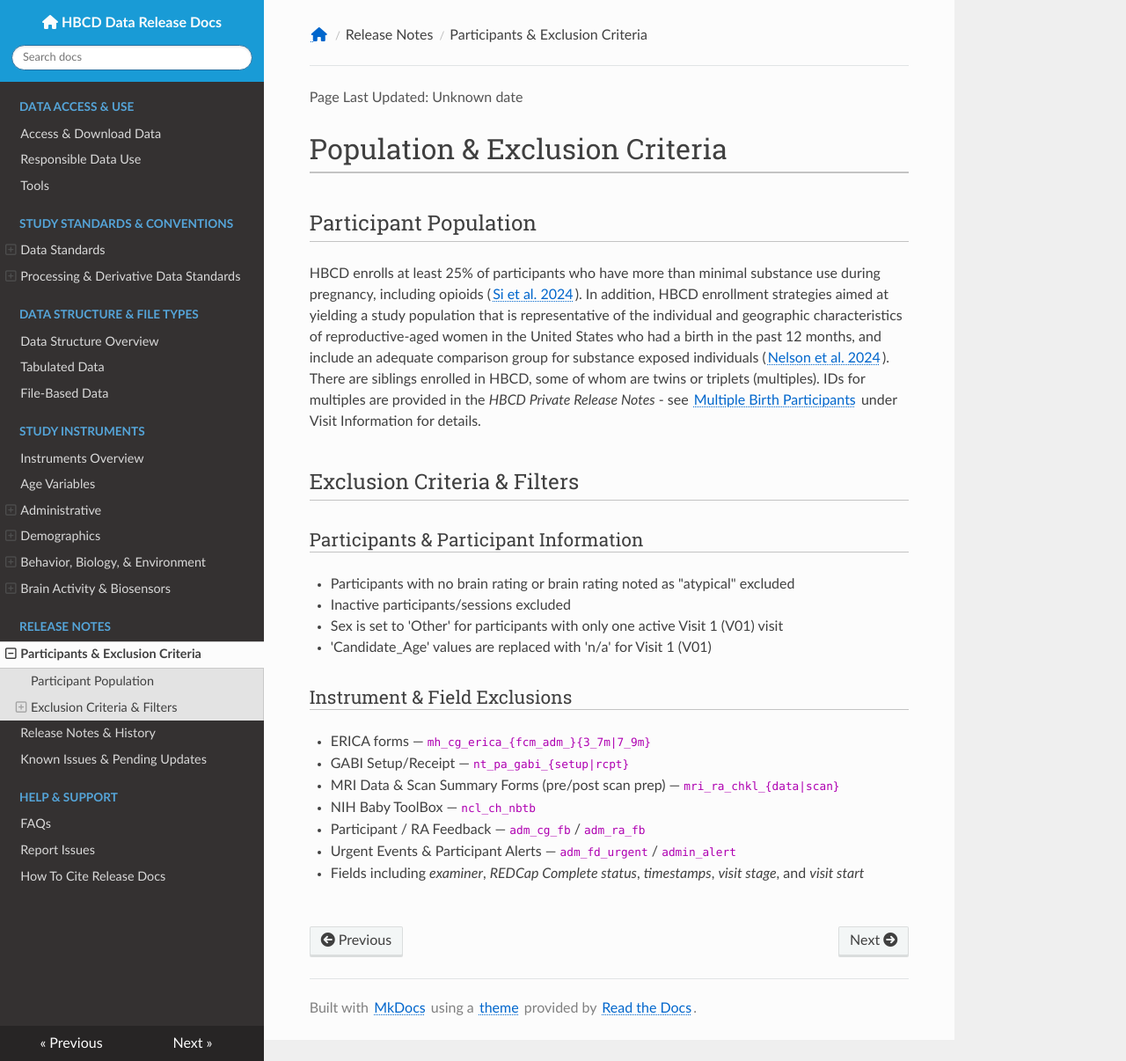
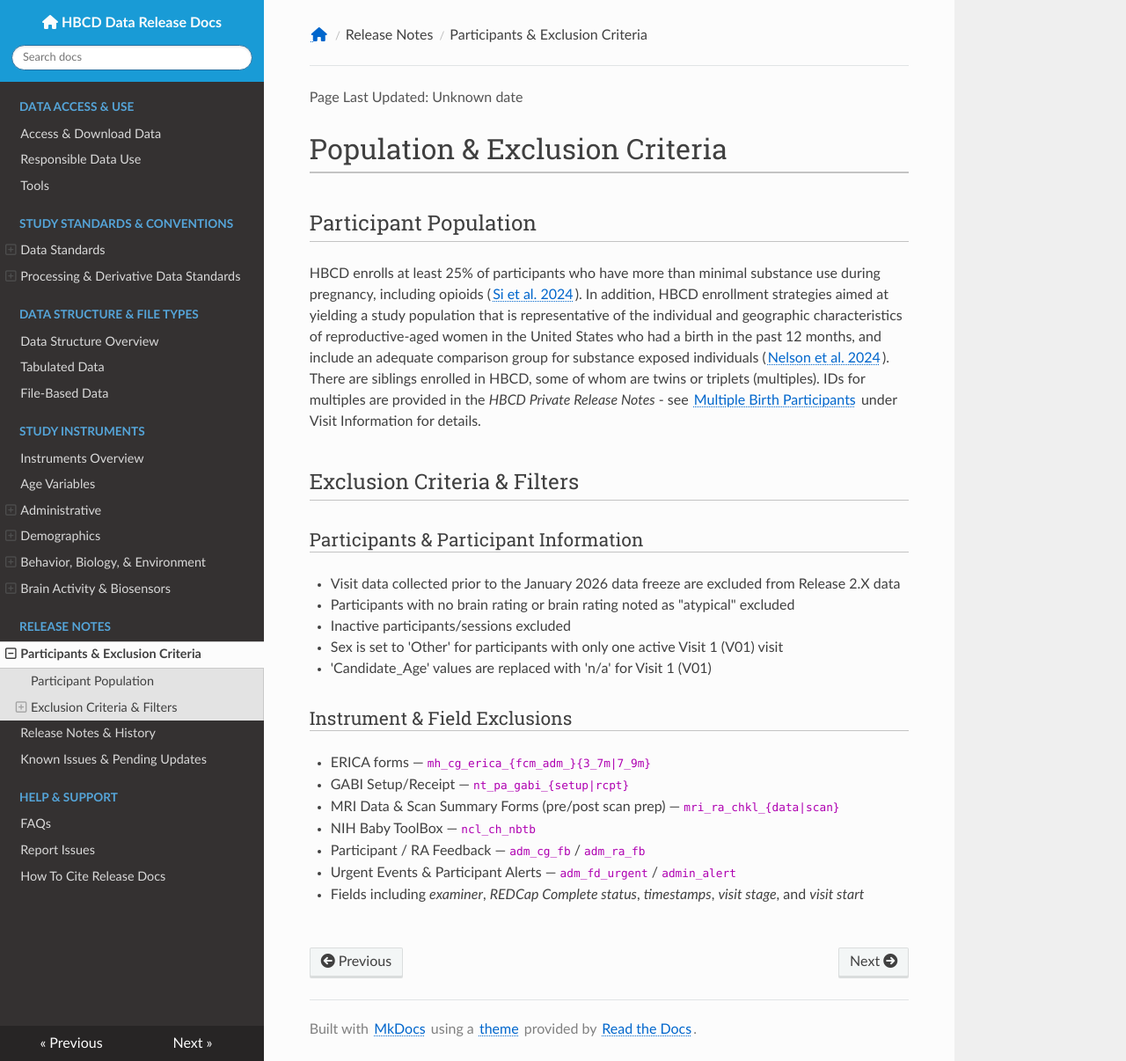
Before and after one commit to nbdc-datahub/hbcd-docs, an MkDocs documentation site: the page built from docs/changelog/criteria.md, in a window 1280 px wide and 1206 px high. Shown: the whole window at 88% size. Built offline with MkDocs 1.6.1, drawn with Linux system fonts in a browser that asks for light colours; nearby versions of some CDN libraries.

Commit message:
add data freeze date

```diff
--- a/docs/changelog/criteria.md
+++ b/docs/changelog/criteria.md
@@ -8,6 +8,8 @@ HBCD enrolls at least 25% of participants who have more than minimal substance u
 
 ### Participants & Participant Information
 
+- Visit data collected prior to the January 2026 data freeze are excluded from Release 2.X data
+ <!-- Excluded visits with 'LaunchPad Complete' Status set to 'Complete' after 2026-01-XX -->
 - Participants with no brain rating or brain rating noted as "atypical" excluded
 - Inactive participants/sessions excluded
 - Sex is set to 'Other' for participants with only one active Visit 1 (V01) visit
```
